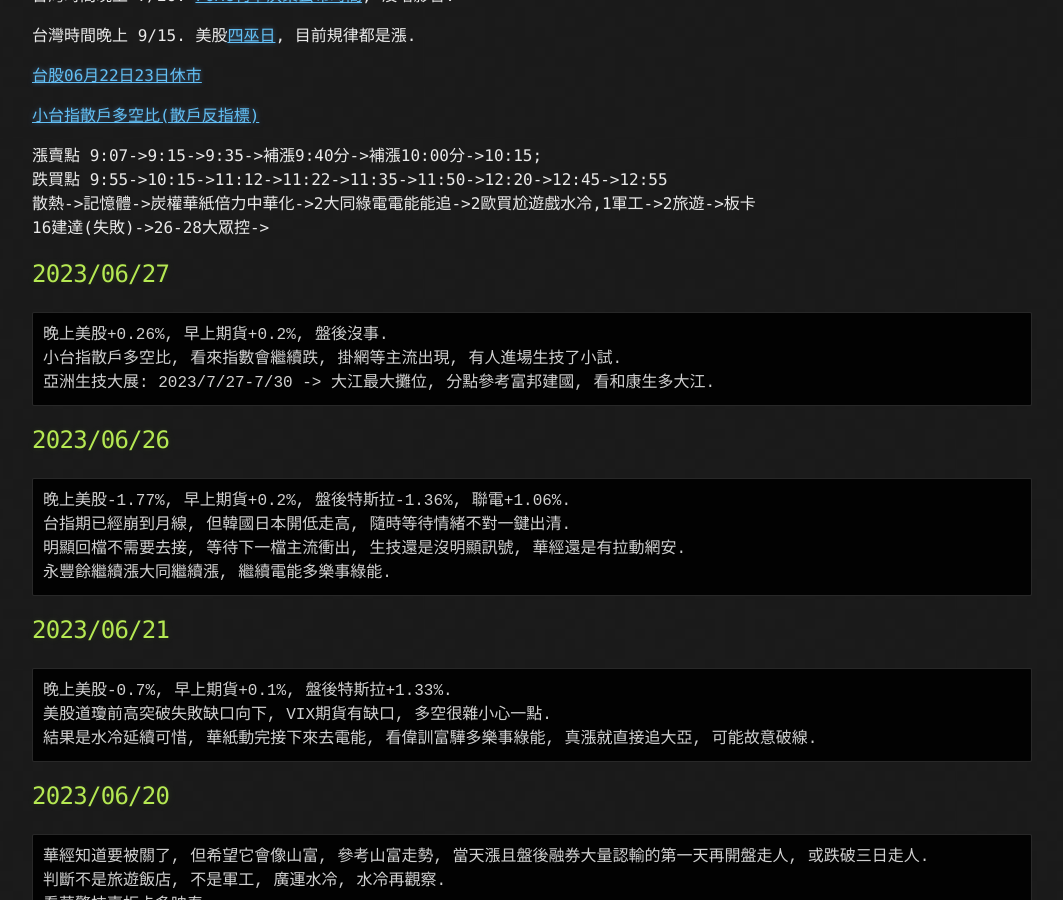
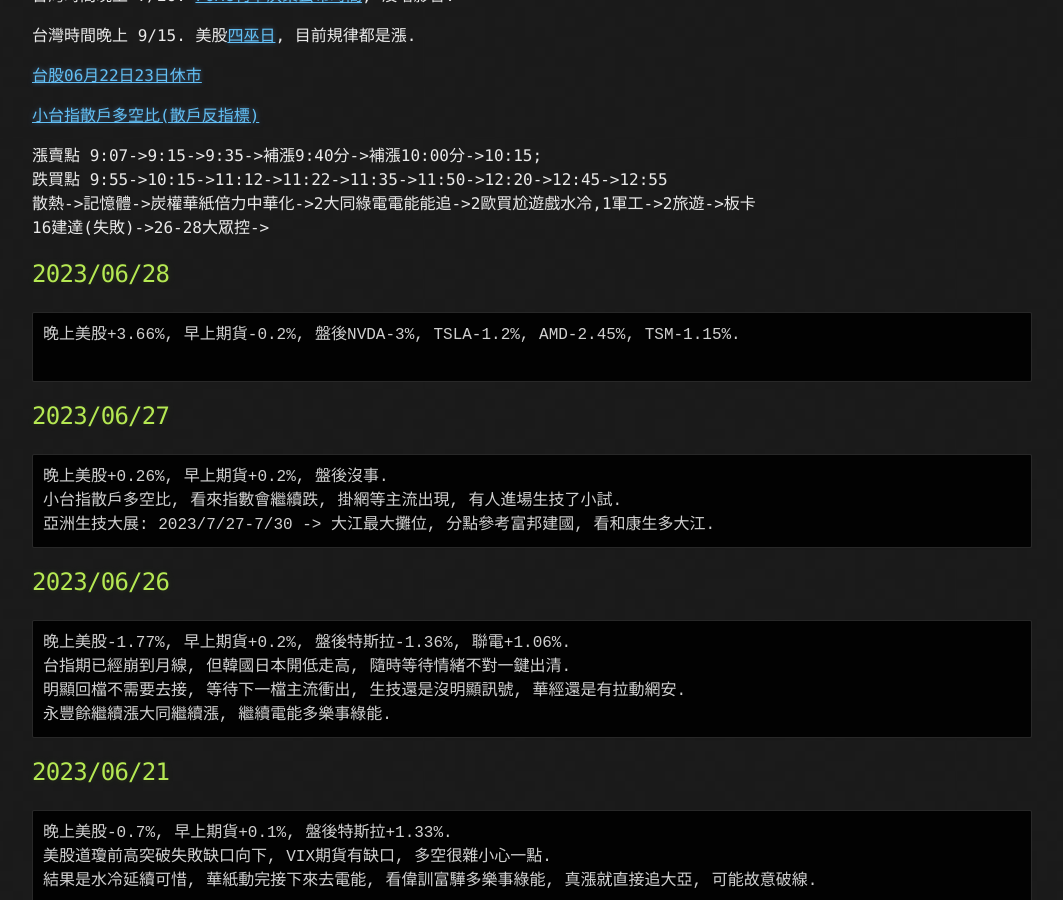
Before and after one commit to lepg5487/Stock_God, a Jekyll site: the page built from index.md, in a window 1280 px wide and 900 px high, scrolled down 394 px. Shown: the whole window, without its empty margins (108-1171 px from the left). Built offline with Jekyll 4.4.1, drawn with Linux system fonts in a browser that asks for light colours; our own code applies the rules of GitHub Pages for plain Markdown files.

Commit message:
Update index.md

````diff
--- a/index.md
+++ b/index.md
@@ -20,6 +20,12 @@
 跌買點 9:55->10:15->11:12->11:22->11:35->11:50->12:20->12:45->12:55
 散熱->記憶體->炭權華紙倍力中華化->2大同綠電電能能追->2歐買尬遊戲水冷,1軍工->2旅遊->板卡
 16建達(失敗)->26-28大眾控->
+
+## 2023/06/28
+```
+晚上美股+3.66%, 早上期貨-0.2%, 盤後NVDA-3%, TSLA-1.2%, AMD-2.45%, TSM-1.15%.
+
+```
 
 ## 2023/06/27
 ```
````
